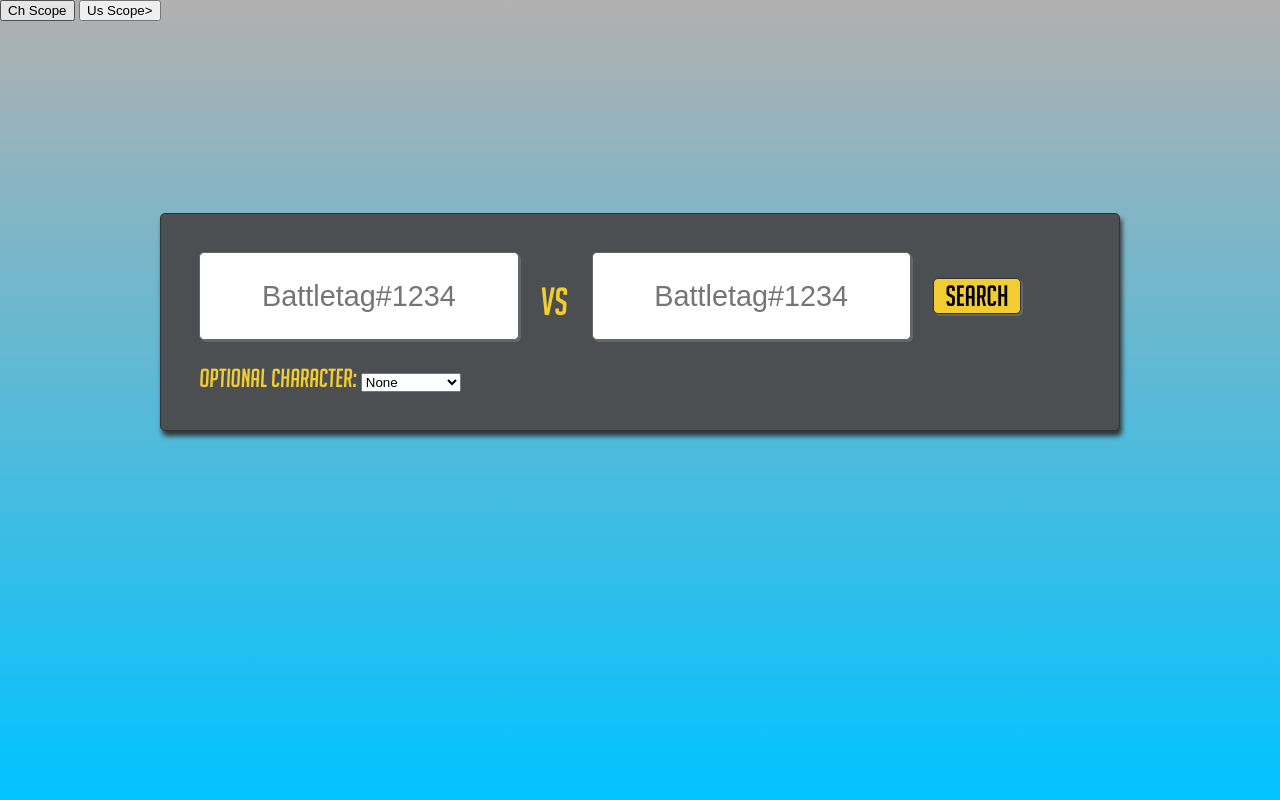
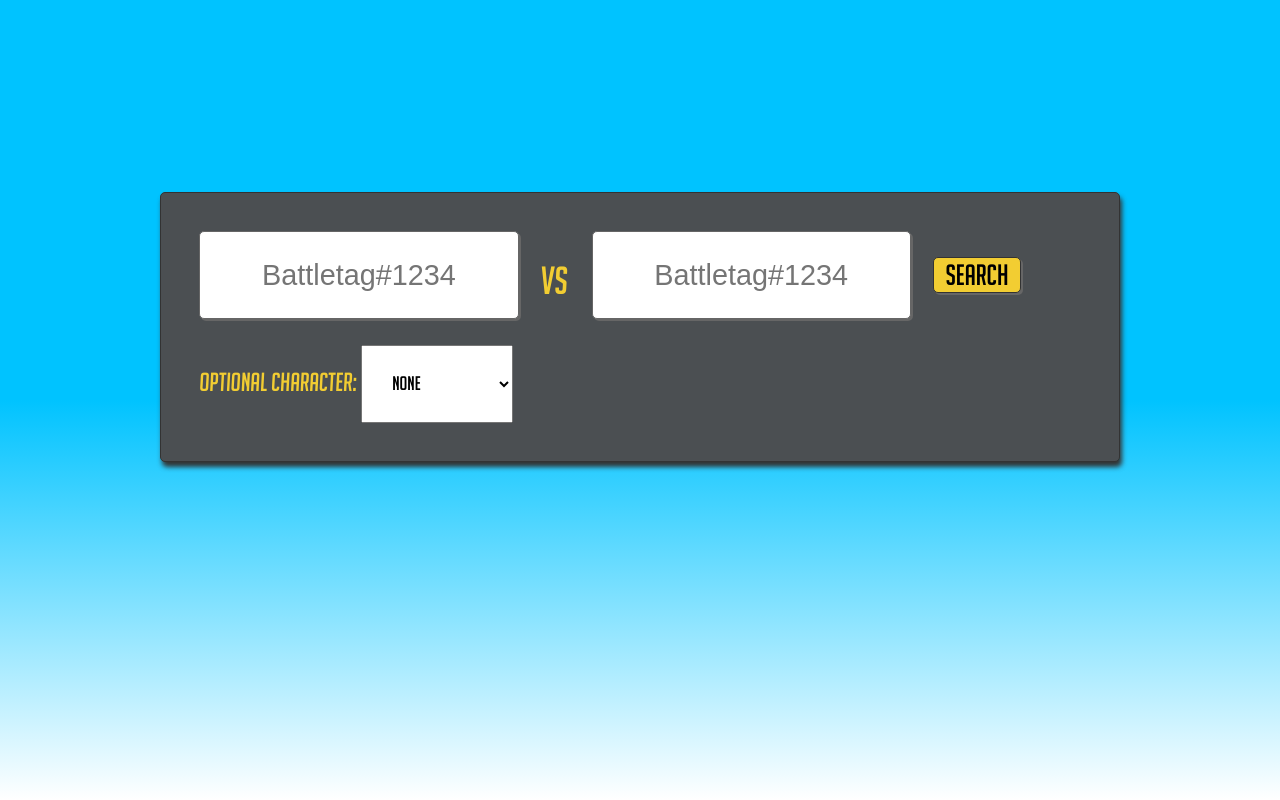
Before and after one commit to pgaret/Overstat, a PHP site: page / in a window 1280 px wide. Run offline with PHP 8.4, Linux system fonts and the light colour scheme; some libraries are stand-ins or nearby versions.

Commit message:
fix background color and styling

```diff
--- a/css/style.css
+++ b/css/style.css
@@ -14,7 +14,7 @@ html {
 	background: -webkit-linear-gradient(top, rgb(255,255,255) 0%, rgb(0,195,255) 100%); /* Chrome10+,Safari5.1+ */
 	background: -o-linear-gradient(top,  #827984 0%,#5A8184 100%); /* Opera 11.10+ */
 	background: -ms-linear-gradient(top,  #827984 0%,#5A8184 100%); /* IE10+ */
-	background: linear-gradient(to bottom,  #B2B0B0 0%,rgb(0,195,255) 100%); /* W3C */
+	background: linear-gradient(to bottom, #00C3FF 50%, #FFFFFF); /* W3C */
 	filter: progid:DXImageTransform.Microsoft.gradient( startColorstr='#827984', endColorstr='#5A8184',GradientType=0 ); /* IE6-9 */
 	background-attachment: fixed;
 	margin: 0;
@@ -36,6 +36,13 @@ form {
 	width:75%;
 	padding: 3%;
 }
+
+select {
+  font-family: "Big Noodle Titling";
+  font-size: 1.5vw;
+  padding: 3%;
+}
+
 
 .error_message{
 	font-family: "Big Noodle Titling";
--- a/index.html
+++ b/index.html
@@ -14,8 +14,8 @@
 
   <body ng-app="overwatch_project">
 
-    <button id="scope_c">Ch Scope</button>
-    <button id="scope_u">Us Scope></button>
+    <!-- <button id="scope_c">Ch Scope</button>
+    <button id="scope_u">Us Scope></button> -->
 
     <form id="add_user" class="" action="#" method="post">
       <p id="error_message1" class="error_message"></p>
```
